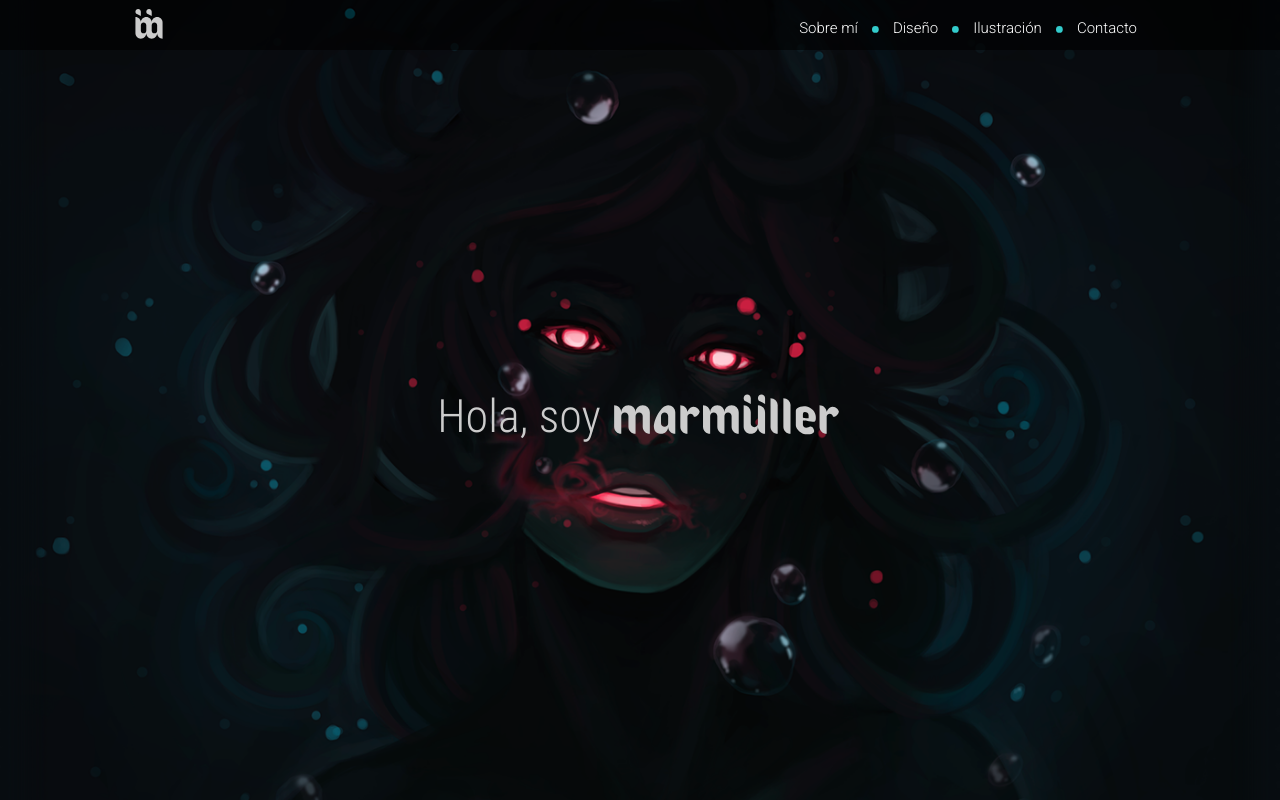
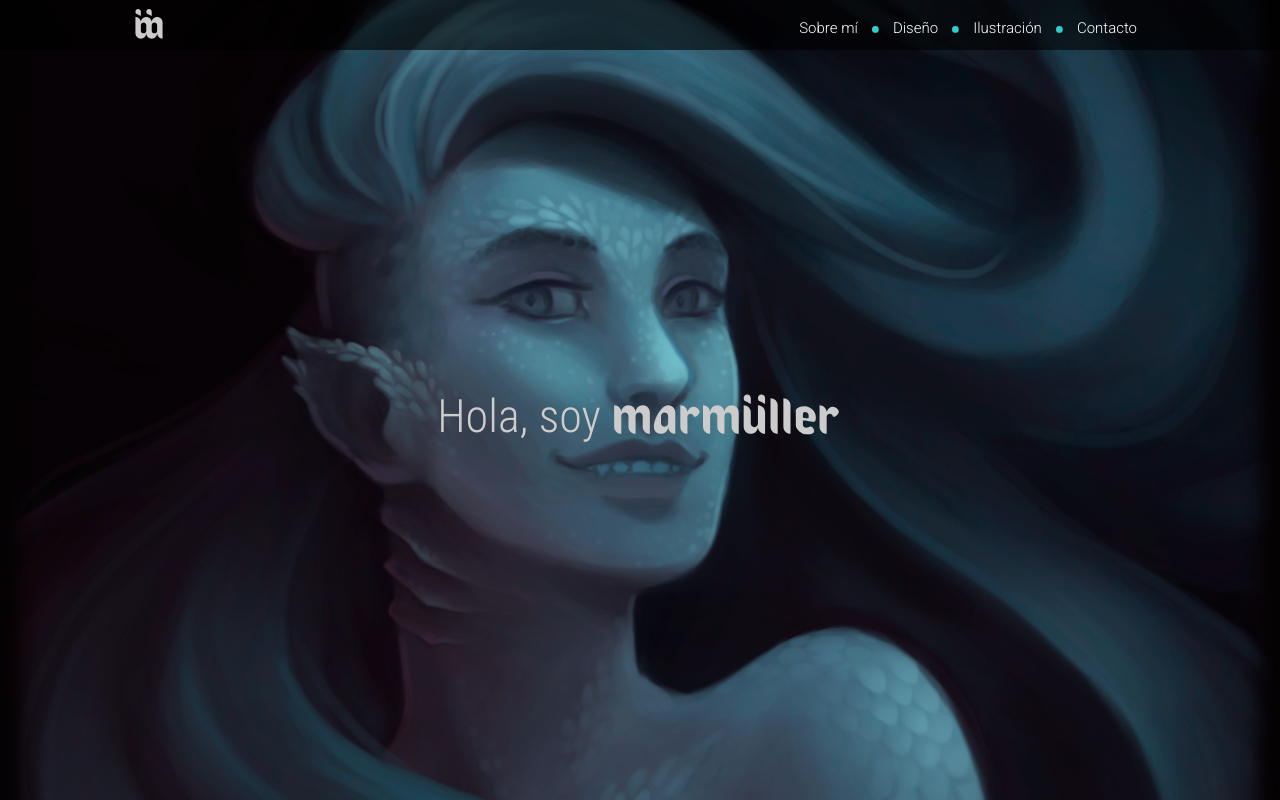
Before and after one commit to MarMuller/miPorfolio, a PHP site: page / in a window 1280 px wide. Run offline with PHP 8.4, Linux system fonts and the light colour scheme.

Commit message:
cambio de imagen

```diff
--- a/css/style.css
+++ b/css/style.css
@@ -142,7 +142,7 @@ nav {
 .img-container {
   width: 100%;
   overflow: hidden;
-  background-color: #080d11;
+  background-color: #060305;
 }
 
 .img-container img {
@@ -285,7 +285,13 @@ footer {
   .txt-banner svg {
     margin-left: 2px;
   }
+}
 
+@media (min-width: 500px) {
+  /* MAIN-BANNER */
+  .img-container img {
+    object-position: 0 35%;
+  }
 }
 
 @media (min-width: 768px) {
--- a/includes/main-banner.php
+++ b/includes/main-banner.php
@@ -8,7 +8,7 @@
   </div>
 
   <div class="img-container">
-    <img src="images/bg/poisoned.png" class="img-banner" alt="">
+    <img src="images/bg/blue-mermaid-2.png" class="img-banner" alt="">
   </div>
 
 </div>
--- a/js/banner-effect.js
+++ b/js/banner-effect.js
@@ -5,8 +5,8 @@ $(document).ready(function(){
   var winWidth = $(window).width();
 
   $('.banner').mousemove(function(event) {
-    var moveX = ( (winWidth / 2) - event.pageX) * 0.05;
-    var moveY = ( (winWidth / 2) - event.pageY) * 0.05;
+    var moveX = ( (winWidth / 2) - event.pageX) * 0.03;
+    var moveY = ( (winWidth / 2) - event.pageY) * 0.03;
     $('.img-banner').css('margin-left', moveX+'px');
     $('.img-banner').css('margin-top', moveY+'px');
   })
```
Also changed, not shown: images/bg/blue-mermaid-2.png (added).
